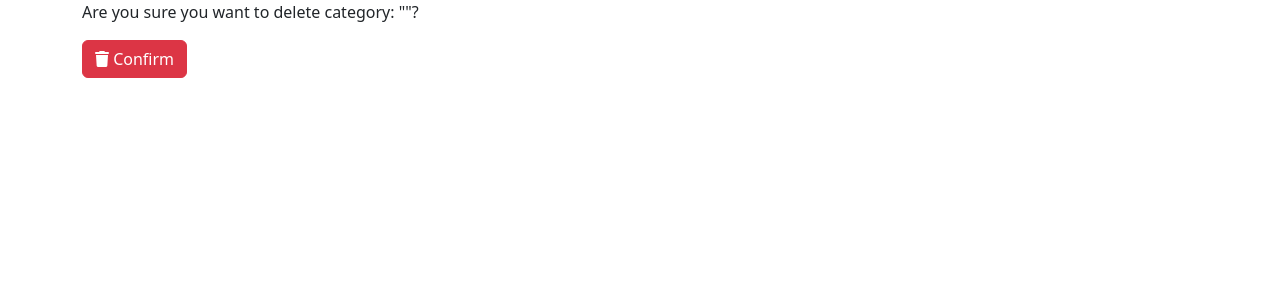
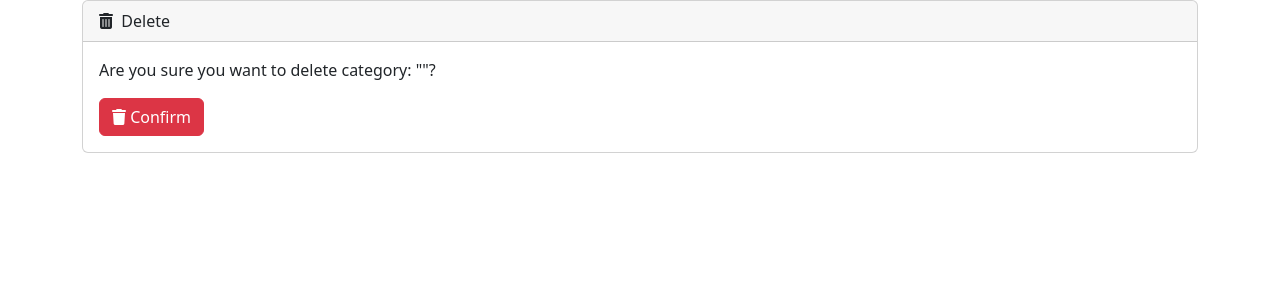
Before and after one commit to Jackevansevo/django-feedreader, a Django app: template feeds/templates/feeds/category_confirm_delete.html in a window 1280 px wide. Shown: the part 72-372 px from the top of the page. Run offline with Django 4.2, Linux system fonts and the light colour scheme; the template is opened without the code that fills it, so the values that code supplies are empty; some libraries are stand-ins or nearby versions.

Commit message:
make deletion confirmation pages prettier

```diff
--- a/feeds/templates/feeds/category_confirm_delete.html
+++ b/feeds/templates/feeds/category_confirm_delete.html
@@ -1,5 +1,13 @@
 {% extends 'feeds/base.html' %}
 {% block content %}
+<div class="card">
+  <div class="card-header">
+    <span class="icon is-small">
+      <i class="fa fa-trash"></i>
+    </span>
+    <span>&nbsp;Delete</span>
+  </div>
+  <div class="card-body">
     <form method="post">{% csrf_token %}
       <p>Are you sure you want to delete category: "{{ object }}"?</p>
       {{ form }}
@@ -11,4 +19,6 @@
 	  <span>Confirm</span>
       </button>
     </form>
+  </div>
+</div>
 {% endblock %}
```
Also changed, not shown: feeds/templates/feeds/subscription_confirm_delete.html (+10 -0 lines). Lines whose indentation alone changed are shown as unchanged.
